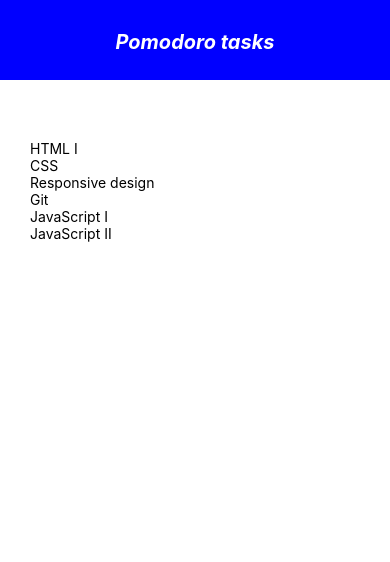
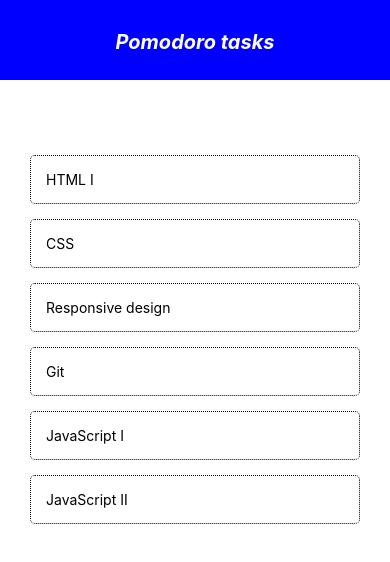
Before and after one commit to Evan-cell/scheduler-app, a React Native app: screen / in a window 390 px wide. Shown: the top 562 px of the page. Built offline with nearby package versions, Linux system fonts and the light colour scheme.

Commit message:
created task.js and used props to display item

```diff
--- a/App.js
+++ b/App.js
@@ -2,6 +2,7 @@ import { StatusBar } from 'expo-status-bar';
 import { StyleSheet, Text, View, FlatList, SafeAreaView  } from 'react-native';
 import React, {useState} from 'react';
 import Header from './components/Header';
+import Task from './components/Task';
 export default function App() {
   const [task, setTask] = useState(
     [
@@ -21,7 +22,7 @@ export default function App() {
       <FlatList
       data={task}
       renderItem={({item})=>(
-        <Text>{item.task}</Text>
+       <Task item={item}/>
       )}
       />
       </View>
--- /dev/null
+++ b/components/Task.js
@@ -0,0 +1,22 @@
+import React from 'react'
+import { StyleSheet, Text, View, FlatList,TouchableOpacity } from 'react-native';
+function Task({item}) {
+  return (
+    <TouchableOpacity style={styles.task}>
+         <Text>{item.task}</Text>
+    </TouchableOpacity>
+  )
+}
+const styles = StyleSheet.create({
+    task: {
+      padding: 15,
+      borderColor: 'black',
+      borderRadius: 5,
+      borderWidth: 1,
+      marginTop:15,
+      borderStyle: 'dotted'
+    },
+
+  });
+
+export default Task
```
